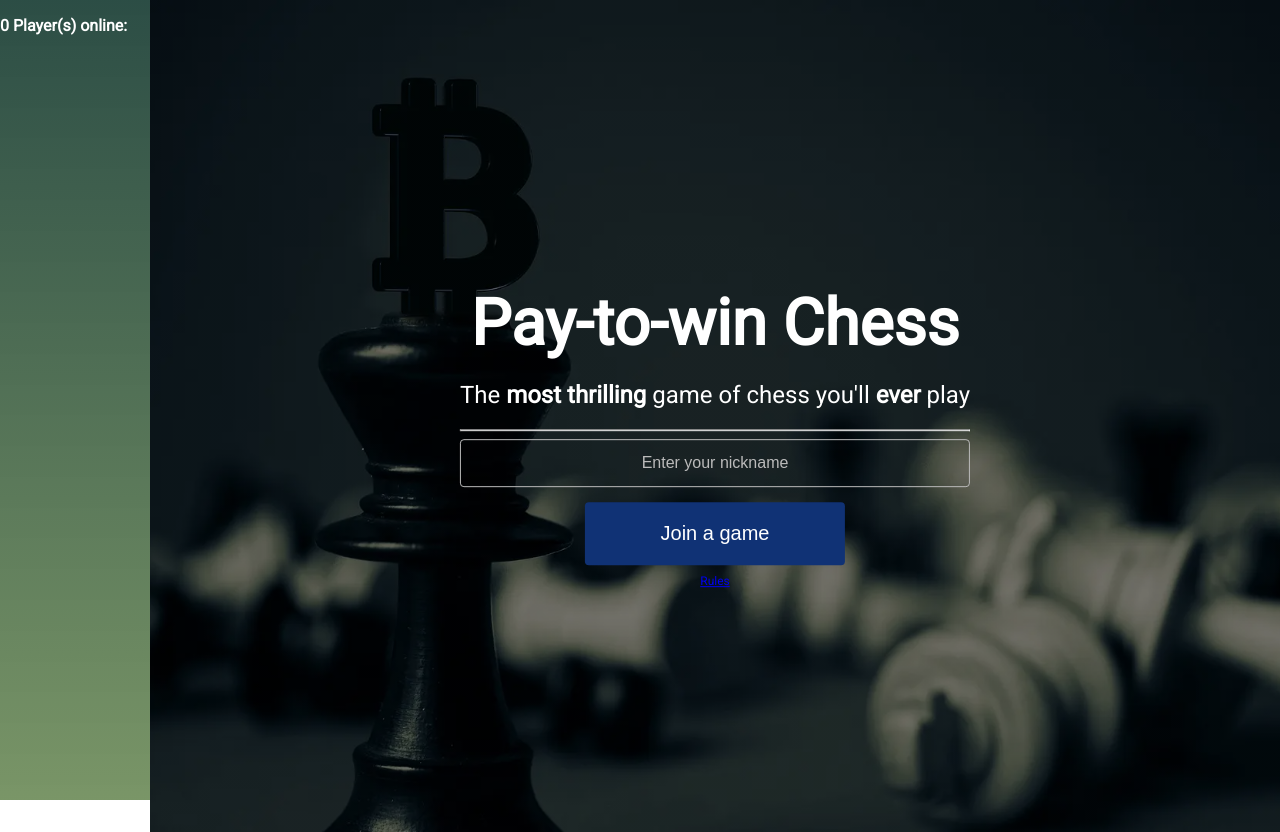
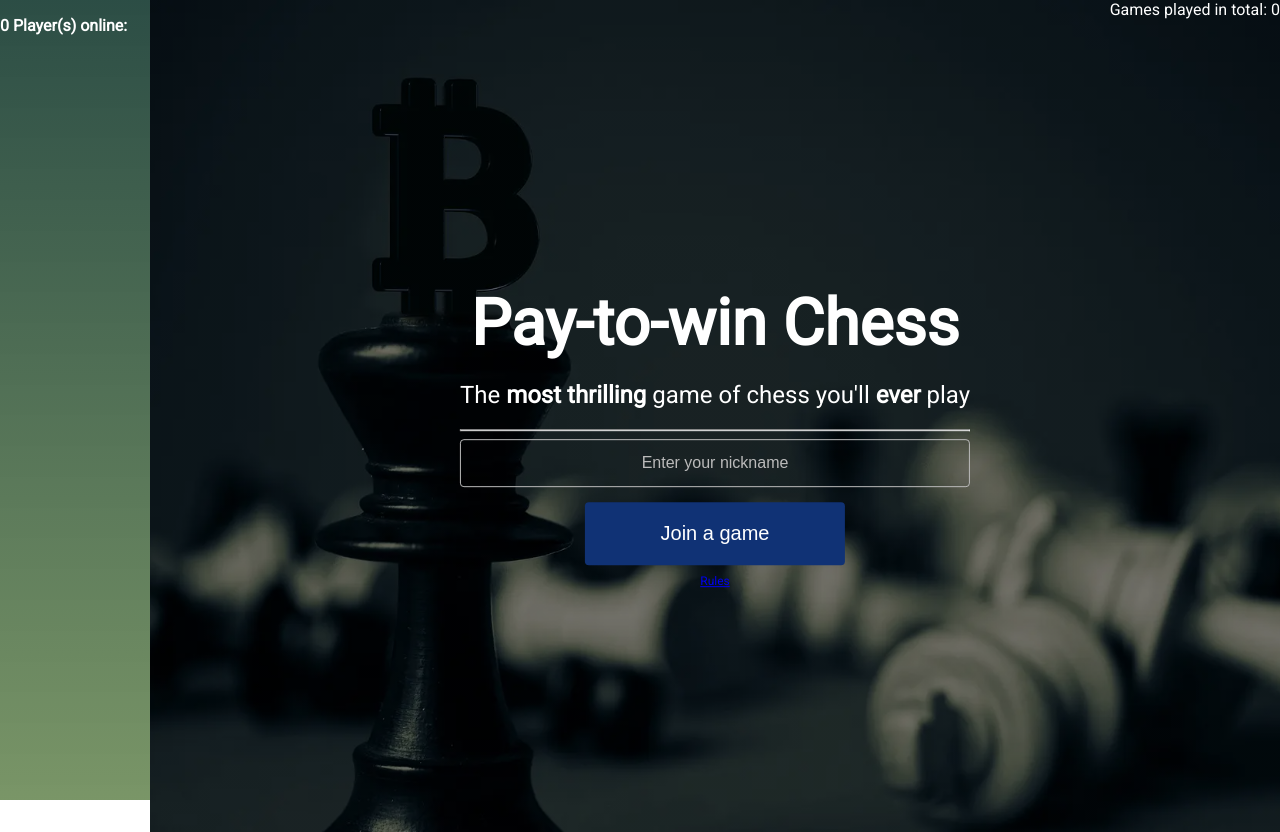
Before and after one commit to rstular/cse1500-chess, a Node server app: page / in a window 1280 px wide. Run offline with Node 20, Linux system fonts and the light colour scheme.

Commit message:
Add 'games played in total' view'

```diff
--- a/communication/handlers/movePiece.js
+++ b/communication/handlers/movePiece.js
@@ -42,6 +42,7 @@ function handleMovePiece(socket, data) {
                     : protodef.GameState.WON_WHITE
             );
         }
+        GameManager.nGamesCompleted++;
     }
 }
 
--- a/game/controller.js
+++ b/game/controller.js
@@ -2,6 +2,7 @@ const GameManager = {
     id: 0,
     connectionGameMap: {},
     games: [],
+    nGamesCompleted: 0,
     getGame(connectionId) {
         return this.connectionGameMap[connectionId];
     },
--- a/public/stylesheets/splash.css
+++ b/public/stylesheets/splash.css
@@ -187,3 +187,11 @@ h2 {
 .join-button-label a:active {
     color: yellow;
 }
+
+.stats-div {
+    position: absolute;
+    top: 0;
+    right: 0;
+    color: white;
+    z-index: 2;
+}
--- a/routes/index.js
+++ b/routes/index.js
@@ -8,6 +8,7 @@ router.get("/", function (req, res, next) {
     res.render("index", {
         title: "Best chess ever",
         players: ConnectionManager.getPlayerList(),
+        nGamesPlayed: GameManager.nGamesCompleted,
         active_games: GameManager.games.filter(
             (game) => game.state === protodef.GameState.PLAYING
         ).length,
--- a/views/index.ejs
+++ b/views/index.ejs
@@ -22,24 +22,10 @@
                     <div class="player"><%= player %></div>
                 <% }); %>
         </div>
-    <!-- <nav>
-            <ul class="nav-container">
-                <li class="nav-element">
-                    <div>
-                        <p>
-                            <%= players %> players currently online, <%=
-                            active_games %> games in progress.
-                        </p>
-                    </div>
-                    >
-                </li>
-                <li class="nav-element nav-element-right">
-                    <div>
-                        <p>About</p>
-                    </div>
-                </li>
-            </ul>
-        </nav> -->
+
+        <div id="stats-div" class="stats-div">
+            <span>Games played in total: <%= nGamesPlayed %></span>
+        </div>
 
         <div class="hero-image">
             <div class="hero-content">
```
